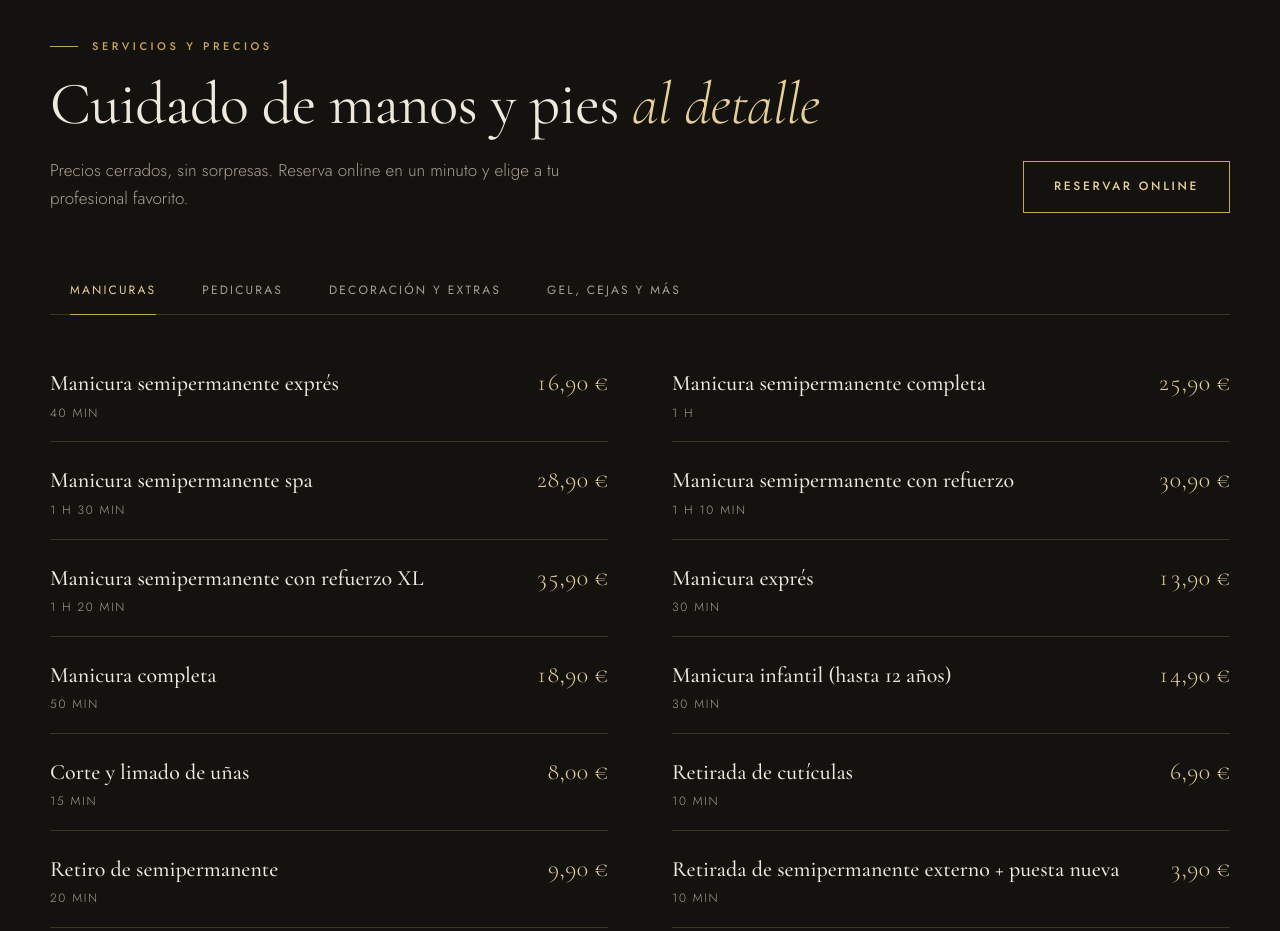
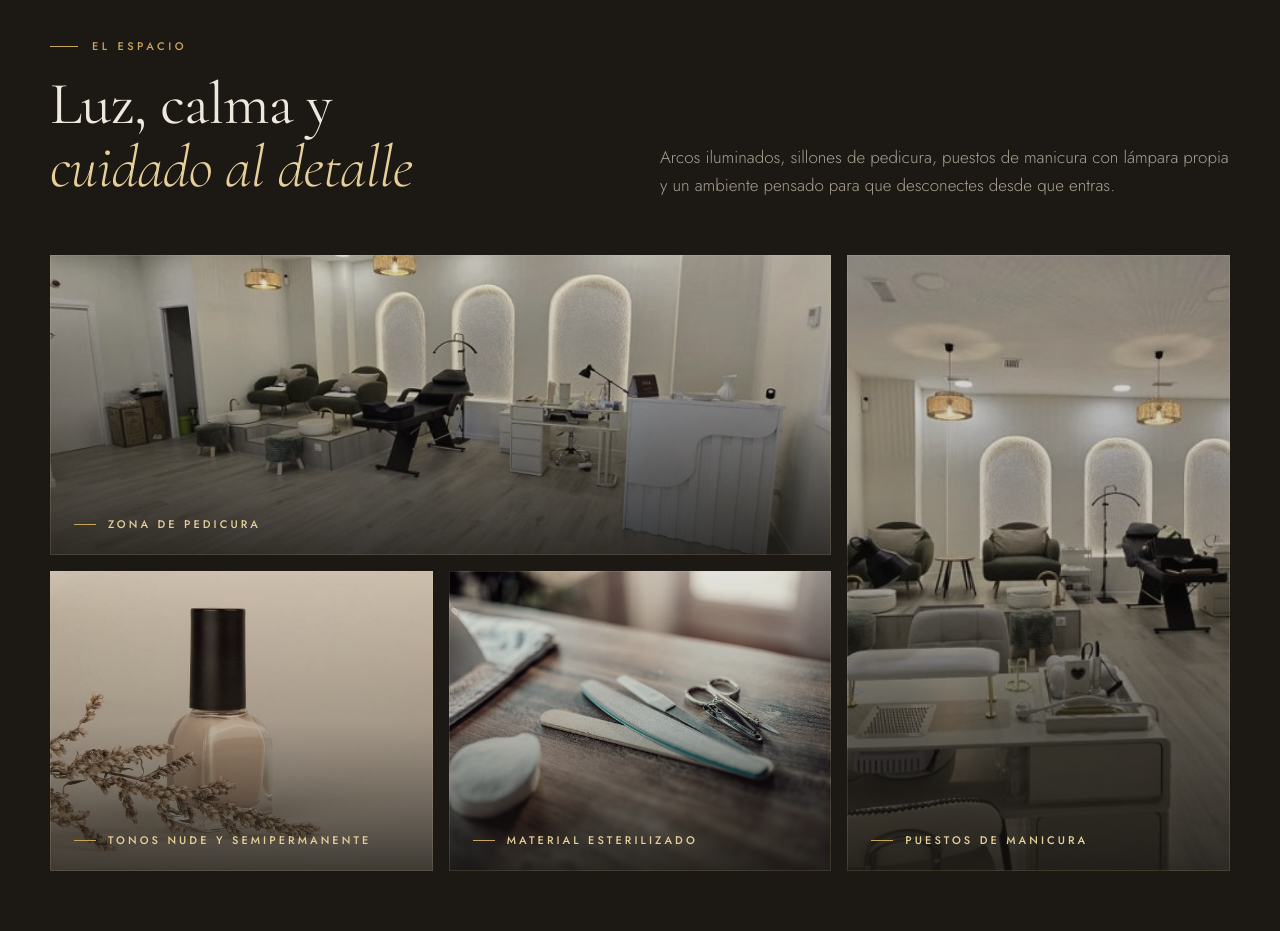
Before and after one commit to AntonioGallucci/nikos-beauty-studio, a plain HTML site: page index.html in a window 1280 px wide. Shown: the part 1700-2631 px from the top of the page. Drawn offline with nearby package versions, Linux system fonts and the light colour scheme.

Commit message:
Add El espacio gallery with salon photos
Co-Authored-By: Claude Fable 5.1 <noreply@anthropic.com>

```diff
--- a/index.html
+++ b/index.html
@@ -165,6 +165,31 @@
   .fact h3 { font-size: 24px; font-weight: 500; }
   .fact p { color: var(--muted-on-light); margin-top: 4px; font-size: 15px; }
 
+  /* Space / gallery */
+  .space { background: var(--ink-2); padding: 120px 0; }
+  .space-head { display: grid; grid-template-columns: 1fr 1fr; gap: 40px; align-items: end; }
+  .space-head .lead { margin-top: 0; }
+  .gallery { display: grid; grid-template-columns: repeat(3, 1fr); grid-auto-rows: 300px; gap: 16px; margin-top: 56px; }
+  .g { position: relative; margin: 0; overflow: hidden; background: var(--ink-3); isolation: isolate; }
+  .g-wide { grid-column: span 2; }
+  .g-tall { grid-row: span 2; }
+  .g img { width: 100%; height: 100%; object-fit: cover; filter: saturate(0.82) sepia(0.14) contrast(1.02); transition: transform .8s cubic-bezier(.2,.7,.2,1), filter .5s ease; }
+  .g::after {
+    content: ""; position: absolute; inset: 0;
+    background: linear-gradient(180deg, rgba(20,18,15,0.12) 0%, rgba(20,18,15,0.28) 50%, rgba(20,18,15,0.8) 100%);
+    transition: opacity .5s ease;
+  }
+  .g::before { content: ""; position: absolute; inset: 0; z-index: 1; box-shadow: inset 0 0 0 1px rgba(230,207,152,0.14); pointer-events: none; transition: box-shadow .4s ease; }
+  .g:hover img { transform: scale(1.05); filter: saturate(0.95) sepia(0.08) contrast(1.02); }
+  .g:hover::after { opacity: 0.75; }
+  .g:hover::before { box-shadow: inset 0 0 0 1px rgba(201,164,92,0.6); }
+  .g figcaption {
+    position: absolute; left: 24px; right: 24px; bottom: 22px; z-index: 2;
+    display: flex; align-items: center; gap: 12px;
+    font-size: 11px; letter-spacing: 0.28em; text-transform: uppercase; font-weight: 500; color: var(--gold-light);
+  }
+  .g figcaption::before { content: ""; width: 22px; height: 1px; background: var(--gold); flex: 0 0 auto; }
+
   /* Services */
   .services { padding: 120px 0; background: var(--ink); position: relative; }
   .services-head { display: grid; grid-template-columns: 1fr auto; gap: 40px; align-items: end; }
@@ -287,8 +312,10 @@
   @media (max-width: 960px) {
     .intro .wrap, .info .wrap { grid-template-columns: 1fr; gap: 56px; }
     .cat-grid, .team-grid { grid-template-columns: repeat(2, 1fr); }
-    .services-head, .reviews-head { grid-template-columns: 1fr; align-items: start; }
+    .services-head, .reviews-head, .space-head { grid-template-columns: 1fr; align-items: start; }
     .menu { grid-template-columns: 1fr; }
+    .gallery { grid-template-columns: repeat(2, 1fr); grid-auto-rows: 260px; }
+    .g-tall { grid-row: span 1; }
   }
   @media (max-width: 720px) {
     .nav-links { display: none; position: absolute; top: 100%; left: 0; right: 0; background: rgba(20,18,15,0.97); flex-direction: column; gap: 0; padding: 12px 24px 24px; border-bottom: 1px solid var(--rule-dark); }
@@ -305,7 +332,9 @@
     .review { flex-basis: 300px; padding: 30px 26px; }
     .review-quote { font-size: 22px; }
     .track { animation-duration: 36s; }
-    .intro, .services, .team, .reviews, .info { padding: 80px 0; }
+    .intro, .services, .team, .reviews, .info, .space { padding: 80px 0; }
+    .gallery { grid-template-columns: 1fr; grid-auto-rows: 240px; gap: 12px; }
+    .g-wide { grid-column: span 1; }
     .contact-row { grid-template-columns: 1fr; gap: 6px; }
     .score-num { font-size: 72px; }
   }
@@ -327,6 +356,7 @@
       <span class="brand-sub">Beauty Studio</span>
     </a>
     <nav class="nav-links" id="navLinks" aria-label="Principal">
+      <a href="#espacio">El espacio</a>
       <a href="#servicios">Servicios</a>
       <a href="#equipo">Equipo</a>
       <a href="#opiniones">Opiniones</a>
@@ -394,6 +424,24 @@
         <div><h3>A 4 minutos del metro</h3><p>Muy cerca de la parada Barrio del Pilar, en la calle de la Villa de Marín, 1.</p></div>
       </li>
     </ul>
+  </div>
+</section>
+
+<section class="space" id="espacio">
+  <div class="wrap">
+    <div class="space-head">
+      <div>
+        <span class="eyebrow">El espacio</span>
+        <h2 class="section-title">Luz, calma y <em>cuidado al detalle</em></h2>
+      </div>
+      <p class="lead">Arcos iluminados, sillones de pedicura, puestos de manicura con lámpara propia y un ambiente pensado para que desconectes desde que entras.</p>
+    </div>
+    <div class="gallery">
+      <figure class="g g-wide"><img src="images/salon-pedicura.jpg" alt="Zona de pedicura con sillones y arcos iluminados"><figcaption>Zona de pedicura</figcaption></figure>
+      <figure class="g g-tall"><img src="images/salon-manicura.jpg" alt="Puestos de manicura con lámparas y mesas blancas"><figcaption>Puestos de manicura</figcaption></figure>
+      <figure class="g"><img src="images/esmalte-nude.jpg" alt="Esmalte de uñas en tono nude"><figcaption>Tonos nude y semipermanente</figcaption></figure>
+      <figure class="g"><img src="images/herramientas.jpg" alt="Limas, tijeras y material de manicura sobre madera"><figcaption>Material esterilizado</figcaption></figure>
+    </div>
   </div>
 </section>
 
@@ -620,6 +668,7 @@
   <div class="wrap">
     <span class="brand-name"><span class="n">N</span>IKO’S</span>
     <nav aria-label="Pie de página">
+      <a href="#espacio">El espacio</a>
       <a href="#servicios">Servicios</a>
       <a href="#equipo">Equipo</a>
       <a href="#opiniones">Opiniones</a>
```
Also changed, not shown: images/esmalte-nude.jpg (added), images/herramientas.jpg (added), images/salon-manicura.jpg (added), images/salon-pedicura.jpg (added).
